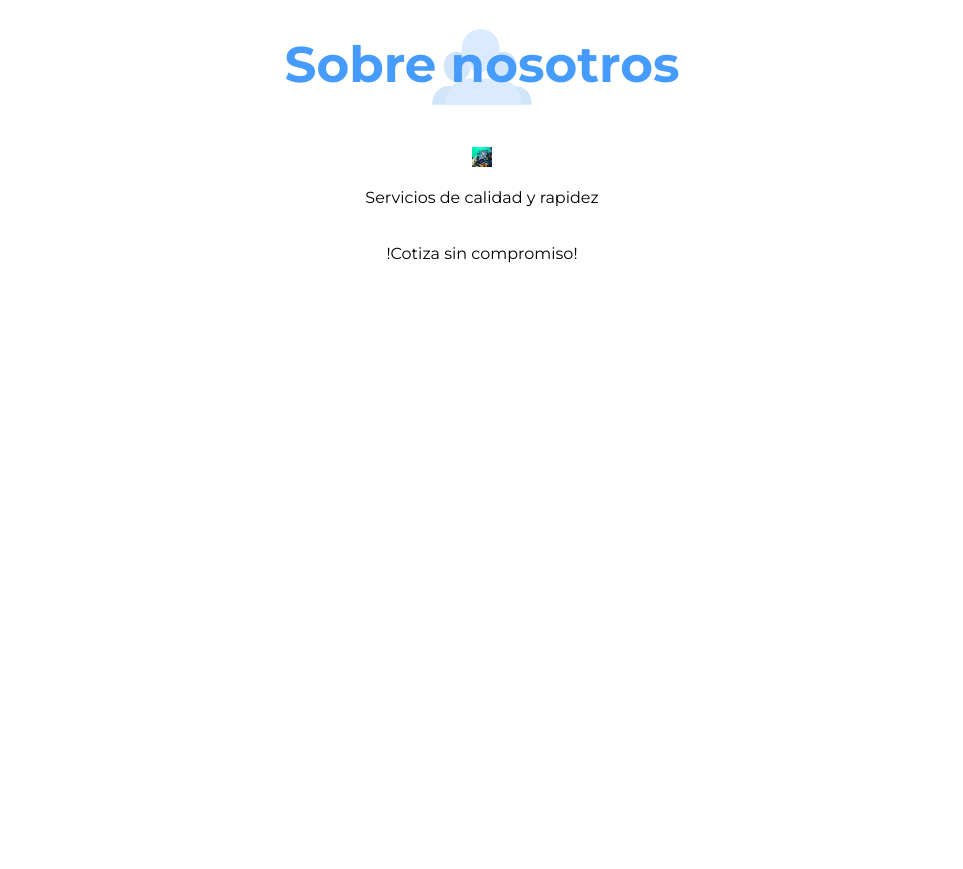
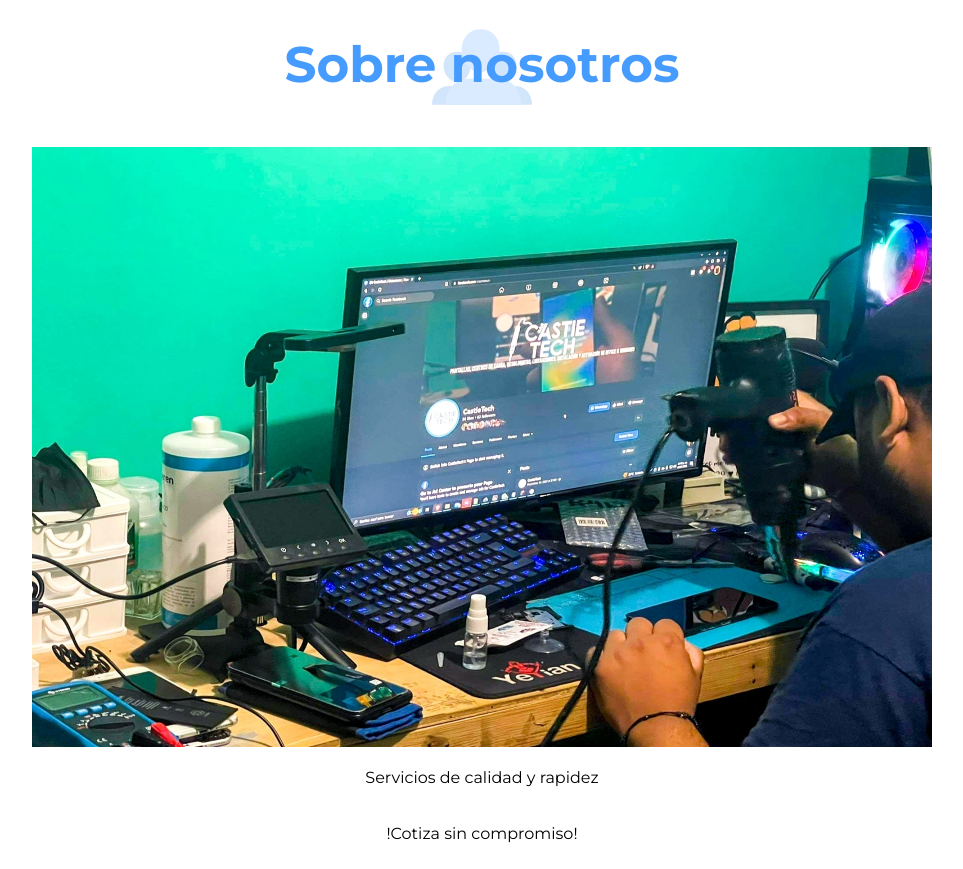
Before and after one commit to CarlosErz/REACT, a React (Vite) app in the folder Cast/: page / in a window 1280 px wide. Shown: the part 1520-2389 px from the top of the page, without its empty margins (158-1121 px from the left). Before the commit the page ends 1809 px from the top, so only its background shows below. Built offline with nearby package versions, Linux system fonts and the light colour scheme.

Commit message:
Update Style.css

```diff
--- a/Cast/src/Style.css
+++ b/Cast/src/Style.css
@@ -1,9 +1,4 @@
 @import url(vars.css);
-
-.AboutUs {
-  max-height: 100%;
-  max-width: 100%;
-}
 
 .CardAboutUs {
   display: flex;
@@ -17,8 +12,8 @@
 }
 
 .CardAboutUs img {
-  width: 20px;
-  height: 20px;
+  width: 900px;
+  height: 600px;
 }
 
 .contenido_card {
```
